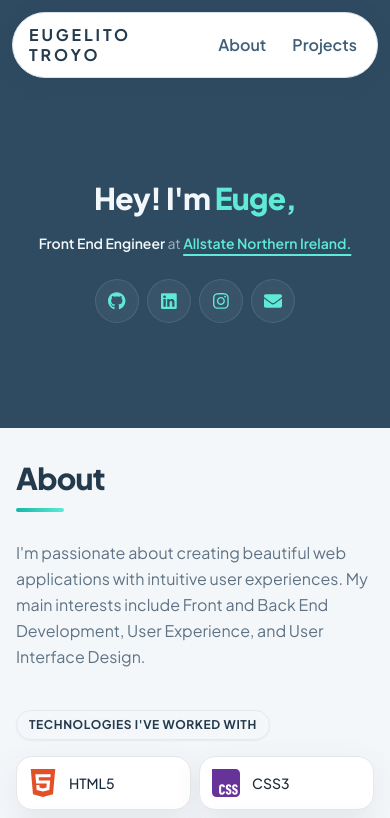
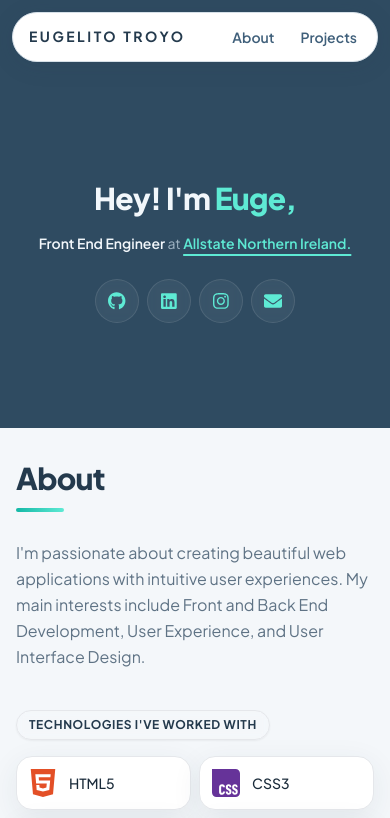
Before and after one commit to eugelito/eugelito, a React (Vite) app: page / in a window 390 px wide. Shown: the top 818 px of the page. Built offline with nearby package versions, Linux system fonts and the light colour scheme.

Commit message:
Fix nav responsiveness

```diff
--- a/src/components/Navbar.js
+++ b/src/components/Navbar.js
@@ -1,34 +1,167 @@
+import { useEffect, useRef, useState } from "react";
 import AnchorLink from "react-anchor-link-smooth-scroll";
 
 /** Fixed nav offset (top inset + bar height + gap); matches scroll-margin on section targets */
-const NAV_SCROLL_OFFSET = 84;
+const NAV_SCROLL_OFFSET = 92;
+
+/** Order matters: last section whose top is above the offset line wins (includes #home for scroll math only). */
+const SECTION_SCROLL_IDS = ["home", "about", "projects"];
 
 const navLinkClass =
-  "block whitespace-nowrap rounded-full px-3 py-2 text-base font-semibold text-[var(--color-primary)] no-underline motion-safe-transition hover:bg-[var(--color-primary-dark)] hover:text-white focus-visible:outline-none focus-visible:ring-2 focus-visible:ring-[var(--color-accent)] focus-visible:ring-offset-2 focus-visible:ring-offset-[var(--color-surface)] sm:px-3.5";
+  "block whitespace-nowrap rounded-full px-3 py-2 text-sm font-semibold text-[var(--color-primary)] no-underline motion-safe-transition hover:bg-[var(--color-primary-dark)] hover:text-white focus-visible:outline-none focus-visible:ring-2 focus-visible:ring-[var(--color-accent)] focus-visible:ring-offset-2 focus-visible:ring-offset-[var(--color-surface)] min-[426px]:text-base sm:px-3.5";
+
+const navLinkActiveClass = "bg-[var(--color-primary-dark)] text-white";
+
+const navLinkClassFor = (active) =>
+  active ? `${navLinkClass} ${navLinkActiveClass}` : navLinkClass;
 
 const Navbar = () => {
+  const [menuOpen, setMenuOpen] = useState(false);
+  const [activeSection, setActiveSection] = useState("home");
+  const menuRef = useRef(null);
+
+  useEffect(() => {
+    const updateActiveSection = () => {
+      const line = NAV_SCROLL_OFFSET;
+      let active = "home";
+      for (const id of SECTION_SCROLL_IDS) {
+        const el = document.getElementById(id);
+        if (!el) continue;
+        const { top } = el.getBoundingClientRect();
+        if (top <= line) active = id;
+      }
+      setActiveSection((prev) => (prev === active ? prev : active));
+    };
+
+    updateActiveSection();
+    window.addEventListener("scroll", updateActiveSection, { passive: true });
+    window.addEventListener("resize", updateActiveSection);
+    return () => {
+      window.removeEventListener("scroll", updateActiveSection);
+      window.removeEventListener("resize", updateActiveSection);
+    };
+  }, []);
+
+  useEffect(() => {
+    const mq = window.matchMedia("(min-width: 375px)");
+    const onChange = () => setMenuOpen(false);
+    mq.addEventListener("change", onChange);
+    return () => mq.removeEventListener("change", onChange);
+  }, []);
+
+  useEffect(() => {
+    if (!menuOpen) return;
+    const onKey = (e) => {
+      if (e.key === "Escape") setMenuOpen(false);
+    };
+    const onPointerDown = (e) => {
+      if (menuRef.current && !menuRef.current.contains(e.target)) setMenuOpen(false);
+    };
+    document.addEventListener("keydown", onKey);
+    document.addEventListener("pointerdown", onPointerDown);
+    return () => {
+      document.removeEventListener("keydown", onKey);
+      document.removeEventListener("pointerdown", onPointerDown);
+    };
+  }, [menuOpen]);
+
   return (
     <nav className="fixed left-0 right-0 top-3 z-50 flex justify-center px-3 sm:top-4 sm:px-5 md:px-8">
-      <div className="flex w-full max-w-2xl items-center justify-between gap-2 rounded-full border border-[var(--color-border)] bg-[var(--color-surface)] px-2 py-1.5 shadow-nav sm:max-w-3xl sm:gap-4 sm:px-3 sm:py-2 lg:max-w-3xl">
+      <div className="relative flex w-full max-w-2xl items-center justify-between gap-2 rounded-full border border-[var(--color-border)] bg-[var(--color-surface)] px-2 py-1.5 shadow-nav sm:max-w-3xl sm:gap-4 sm:px-3 sm:py-2 lg:max-w-3xl">
         <AnchorLink
           href="#home"
           offset={NAV_SCROLL_OFFSET}
-          className="min-w-0 shrink rounded-full px-2 py-1.5 text-left text-base font-bold uppercase leading-tight tracking-[0.18em] text-[var(--color-primary-darker)] no-underline motion-safe-transition hover:bg-[var(--color-primary-dark)] hover:text-white focus-visible:outline-none focus-visible:ring-2 focus-visible:ring-[var(--color-accent)] focus-visible:ring-offset-2 focus-visible:ring-offset-[var(--color-surface)] sm:px-3 sm:tracking-[0.22em]"
+          className="min-w-0 shrink rounded-full px-2 py-1.5 text-left text-sm font-bold uppercase leading-tight tracking-[0.18em] text-[var(--color-primary-darker)] no-underline motion-safe-transition hover:bg-[var(--color-primary-dark)] hover:text-white focus-visible:outline-none focus-visible:ring-2 focus-visible:ring-[var(--color-accent)] focus-visible:ring-offset-2 focus-visible:ring-offset-[var(--color-surface)] min-[426px]:text-base sm:px-3 sm:tracking-[0.22em]"
         >
-          <span className="text-[inherit]">EUGELITO TROYO</span>
+          <span className="whitespace-nowrap text-[inherit]">EUGELITO TROYO</span>
         </AnchorLink>
-        <ul className="m-0 flex shrink-0 list-none items-center gap-0.5 p-0 sm:gap-1">
+
+        {/* ≥375px: About + Projects inline */}
+        <ul className="m-0 hidden min-[375px]:flex shrink-0 list-none items-center gap-0.5 p-0 sm:gap-1">
           <li>
-            <AnchorLink className={navLinkClass} href="#about" offset={NAV_SCROLL_OFFSET}>
+            <AnchorLink
+              className={navLinkClassFor(activeSection === "about")}
+              href="#about"
+              offset={NAV_SCROLL_OFFSET}
+              aria-current={activeSection === "about" ? "page" : undefined}
+            >
               About
             </AnchorLink>
           </li>
           <li>
-            <AnchorLink className={navLinkClass} href="#projects" offset={NAV_SCROLL_OFFSET}>
+            <AnchorLink
+              className={navLinkClassFor(activeSection === "projects")}
+              href="#projects"
+              offset={NAV_SCROLL_OFFSET}
+              aria-current={activeSection === "projects" ? "page" : undefined}
+            >
               Projects
             </AnchorLink>
           </li>
         </ul>
+
+        {/* &lt;375px: About + menu (Projects) */}
+        <div className="flex min-[375px]:hidden shrink-0 items-center gap-0.5">
+          <AnchorLink
+            className={navLinkClassFor(activeSection === "about")}
+            href="#about"
+            offset={NAV_SCROLL_OFFSET}
+            aria-current={activeSection === "about" ? "page" : undefined}
+          >
+            About
+          </AnchorLink>
+          <div className="relative" ref={menuRef}>
+            <button
+              type="button"
+              id="nav-menu-button"
+              aria-expanded={menuOpen}
+              aria-controls="nav-menu-panel"
+              aria-haspopup="true"
+              aria-label={menuOpen ? "Close menu" : "Open menu"}
+              className={
+                "inline-flex h-9 w-9 shrink-0 items-center justify-center rounded-full border border-transparent text-[var(--color-primary)] motion-safe-transition hover:bg-[var(--color-primary-dark)] hover:text-white focus-visible:outline-none focus-visible:ring-2 focus-visible:ring-[var(--color-accent)] focus-visible:ring-offset-2 focus-visible:ring-offset-[var(--color-surface)] " +
+                (activeSection === "projects" ? `${navLinkActiveClass} text-white` : "")
+              }
+              onClick={() => setMenuOpen((o) => !o)}
+            >
+              <span className="sr-only">Menu</span>
+              <svg
+                className="h-5 w-5"
+                viewBox="0 0 24 24"
+                fill="none"
+                stroke="currentColor"
+                strokeWidth="2"
+                strokeLinecap="round"
+                aria-hidden
+              >
+                {menuOpen ? (
+                  <path d="M18 6L6 18M6 6l12 12" />
+                ) : (
+                  <path d="M4 6h16M4 12h16M4 18h16" />
+                )}
+              </svg>
+            </button>
+            {menuOpen ? (
+              <div
+                id="nav-menu-panel"
+                role="menu"
+                aria-labelledby="nav-menu-button"
+                className="absolute right-0 top-[calc(100%+0.375rem)] z-50 min-w-[11rem] rounded-xl border border-[var(--color-border)] bg-[var(--color-surface)] p-1.5 shadow-nav"
+              >
+                <AnchorLink
+                  role="menuitem"
+                  className={`${navLinkClassFor(activeSection === "projects")} w-full rounded-xl px-3 py-2.5 text-left sm:rounded-full`}
+                  href="#projects"
+                  offset={NAV_SCROLL_OFFSET}
+                  aria-current={activeSection === "projects" ? "page" : undefined}
+                  onClick={() => setMenuOpen(false)}
+                >
+                  Projects
+                </AnchorLink>
+              </div>
+            ) : null}
+          </div>
+        </div>
       </div>
     </nav>
   );
```
Also changed, not shown: 5 other files (tests, documents, lock files or other folders).
